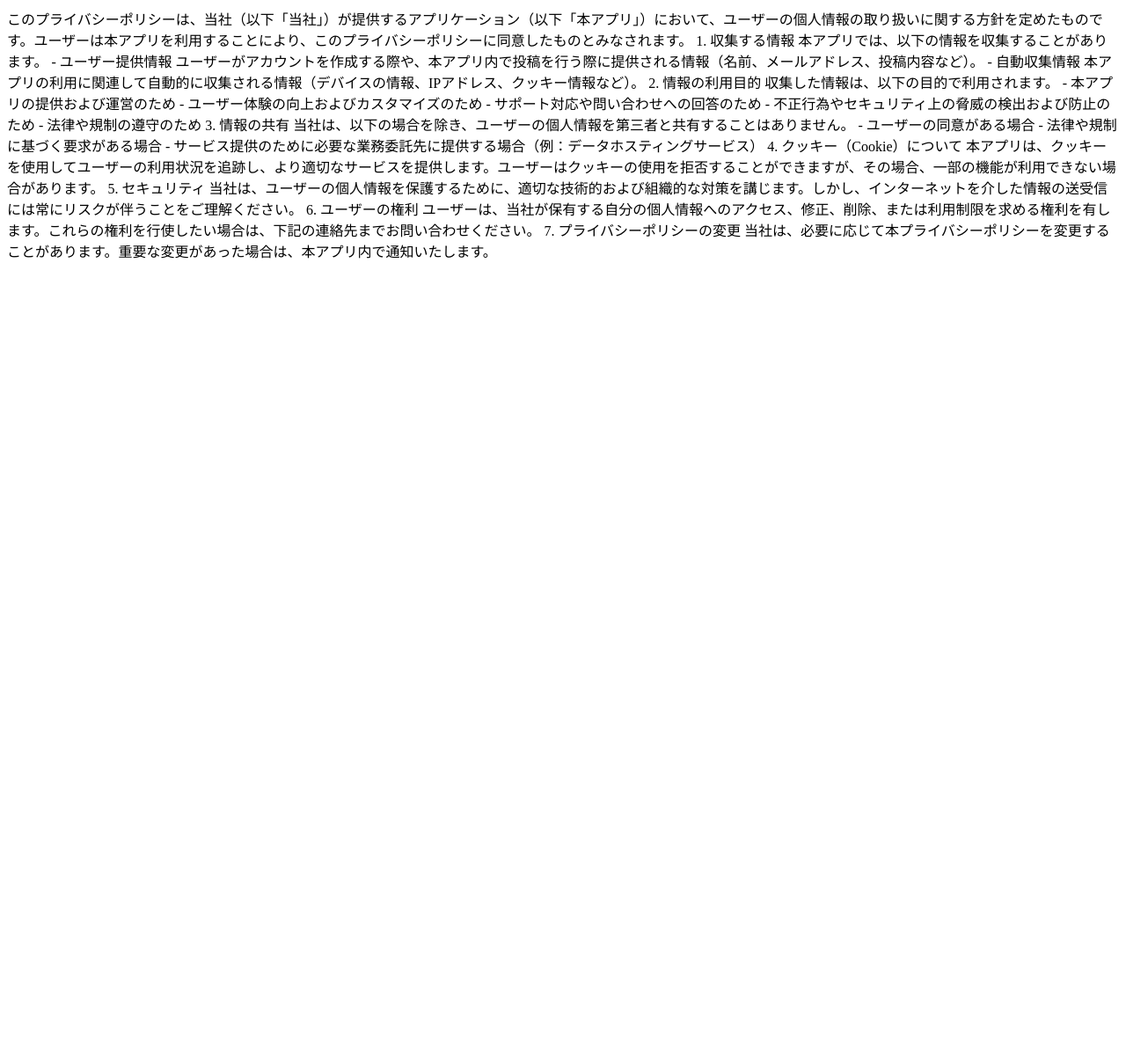
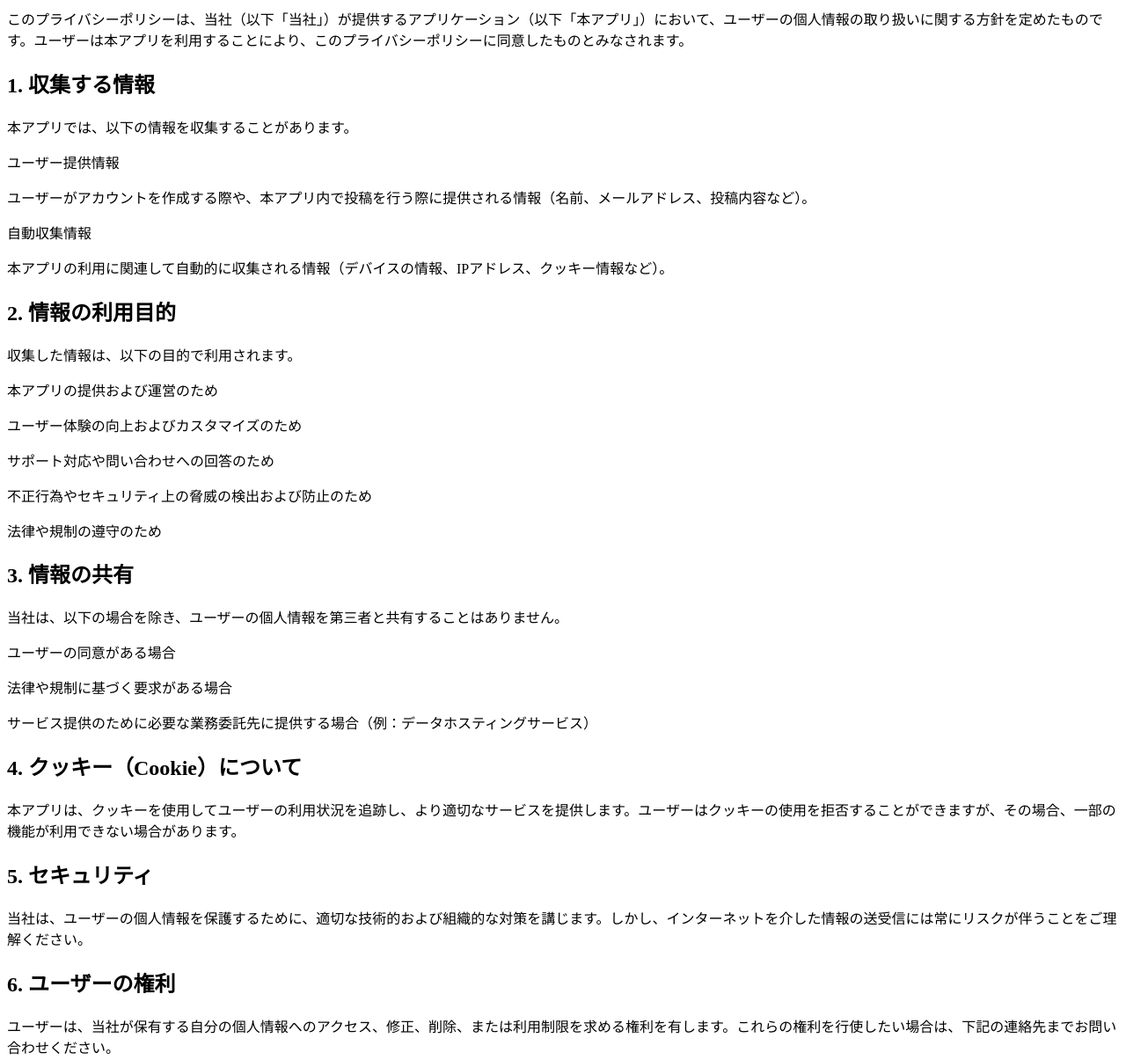
Before and after one commit to hesehese/ogireal.privacy, a plain HTML site: page index.html in a window 1280 px wide. Shown: the part 80-1285 px from the top of the page at 88% size. Before the commit the page ends 800 px from the top, so only its background shows below. Drawn offline with Linux system fonts and the light colour scheme.

Commit message:
Update index.html

```diff
--- a/index.html
+++ b/index.html
@@ -7,41 +7,41 @@
     <h1>プライバシーポリシー</h1>
     <p>このプライバシーポリシーは、当社（以下「当社」）が提供するアプリケーション（以下「本アプリ」）において、ユーザーの個人情報の取り扱いに関する方針を定めたものです。ユーザーは本アプリを利用することにより、このプライバシーポリシーに同意したものとみなされます。
 
- 1. 収集する情報
-本アプリでは、以下の情報を収集することがあります。
+ <h2>1. 収集する情報</h2>
+<p>本アプリでは、以下の情報を収集することがあります。</p>
 
-- ユーザー提供情報
-  ユーザーがアカウントを作成する際や、本アプリ内で投稿を行う際に提供される情報（名前、メールアドレス、投稿内容など）。
+<p> ユーザー提供情報</p>
+ <p> ユーザーがアカウントを作成する際や、本アプリ内で投稿を行う際に提供される情報（名前、メールアドレス、投稿内容など）。</p>
 
-- 自動収集情報
-  本アプリの利用に関連して自動的に収集される情報（デバイスの情報、IPアドレス、クッキー情報など）。
+<p> 自動収集情報</p>
+  <p>本アプリの利用に関連して自動的に収集される情報（デバイスの情報、IPアドレス、クッキー情報など）。</p>
 
- 2. 情報の利用目的
-収集した情報は、以下の目的で利用されます。
+<h2>2. 情報の利用目的</h2>
+<p>収集した情報は、以下の目的で利用されます。</p>
 
-- 本アプリの提供および運営のため
-- ユーザー体験の向上およびカスタマイズのため
-- サポート対応や問い合わせへの回答のため
-- 不正行為やセキュリティ上の脅威の検出および防止のため
-- 法律や規制の遵守のため
+<p> 本アプリの提供および運営のため</p>
+<p> ユーザー体験の向上およびカスタマイズのため</p>
+<p> サポート対応や問い合わせへの回答のため</p>
+<p> 不正行為やセキュリティ上の脅威の検出および防止のため</p>
+<p> 法律や規制の遵守のため</p>
 
- 3. 情報の共有
-当社は、以下の場合を除き、ユーザーの個人情報を第三者と共有することはありません。
+ <h2>3. 情報の共有</h2>
+<p>当社は、以下の場合を除き、ユーザーの個人情報を第三者と共有することはありません。</p>
 
-- ユーザーの同意がある場合
-- 法律や規制に基づく要求がある場合
-- サービス提供のために必要な業務委託先に提供する場合（例：データホスティングサービス）
+<p> ユーザーの同意がある場合</p>
+<p> 法律や規制に基づく要求がある場合</p>
+<p> サービス提供のために必要な業務委託先に提供する場合（例：データホスティングサービス）</p>
 
- 4. クッキー（Cookie）について
-本アプリは、クッキーを使用してユーザーの利用状況を追跡し、より適切なサービスを提供します。ユーザーはクッキーの使用を拒否することができますが、その場合、一部の機能が利用できない場合があります。
+ <h2>4. クッキー（Cookie）について</h2>
+<p>本アプリは、クッキーを使用してユーザーの利用状況を追跡し、より適切なサービスを提供します。ユーザーはクッキーの使用を拒否することができますが、その場合、一部の機能が利用できない場合があります。</p>
 
- 5. セキュリティ
-当社は、ユーザーの個人情報を保護するために、適切な技術的および組織的な対策を講じます。しかし、インターネットを介した情報の送受信には常にリスクが伴うことをご理解ください。
+ <h2>5. セキュリティ</h2>
+<p>当社は、ユーザーの個人情報を保護するために、適切な技術的および組織的な対策を講じます。しかし、インターネットを介した情報の送受信には常にリスクが伴うことをご理解ください。</p>
 
- 6. ユーザーの権利
-ユーザーは、当社が保有する自分の個人情報へのアクセス、修正、削除、または利用制限を求める権利を有します。これらの権利を行使したい場合は、下記の連絡先までお問い合わせください。
+ <h2>6. ユーザーの権利</h2>
+<p>ユーザーは、当社が保有する自分の個人情報へのアクセス、修正、削除、または利用制限を求める権利を有します。これらの権利を行使したい場合は、下記の連絡先までお問い合わせください。</p>
 
- 7. プライバシーポリシーの変更
-当社は、必要に応じて本プライバシーポリシーを変更することがあります。重要な変更があった場合は、本アプリ内で通知いたします。</p>
+ <h2>7. プライバシーポリシーの変更</h2>
+<p>当社は、必要に応じて本プライバシーポリシーを変更することがあります。重要な変更があった場合は、本アプリ内で通知いたします。</p>
   </body>
 </html>
```
